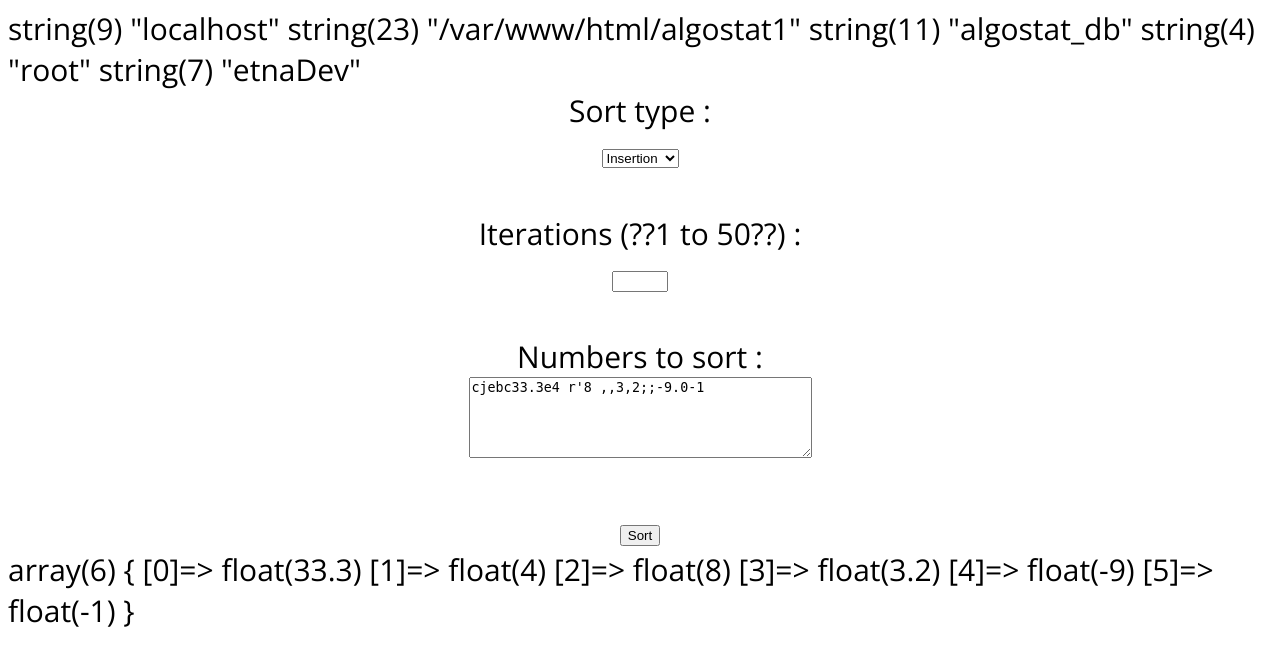
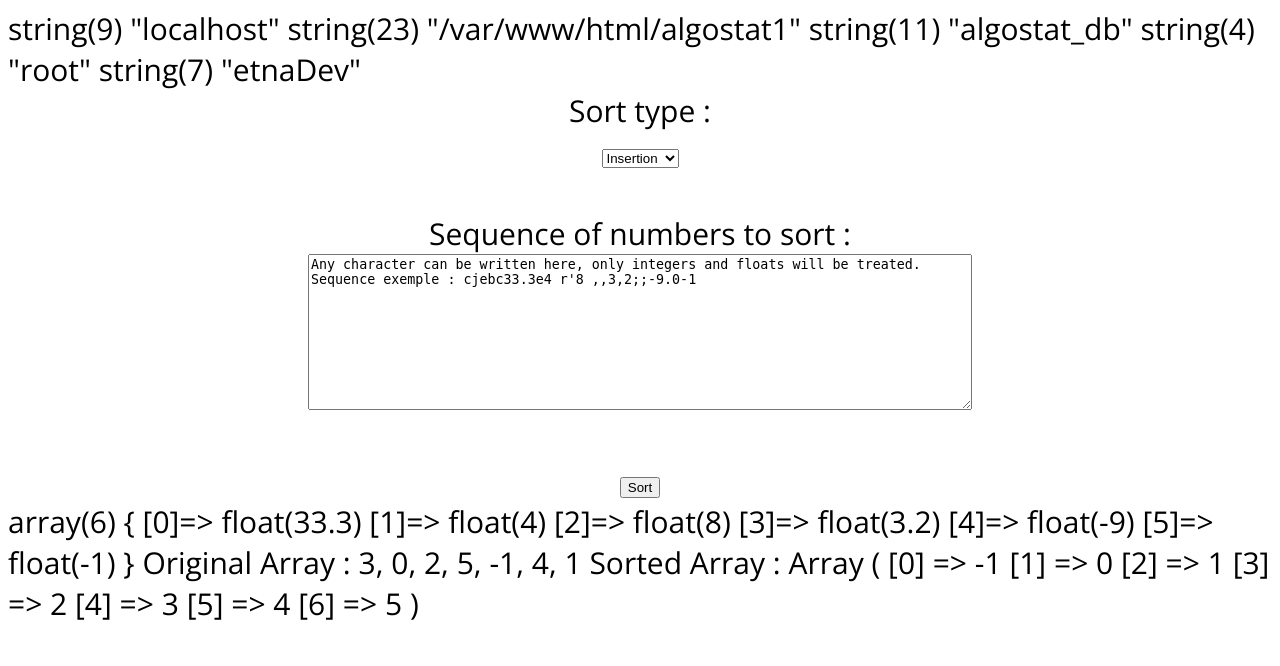
Before and after one commit to JulienDERONGS/ETNA_AlgoStat1, a PHP site: page / in a window 1280 px wide. Shown: the top 666 px of the page. Run offline with PHP 8.4, Linux system fonts and the light colour scheme.

Commit message:
rewrote insertion sort + Sort class function pointer + process.php started + DB?

```diff
--- a/include/Config.php
+++ b/include/Config.php
@@ -20,6 +20,6 @@ class                       Config extends SingletonFactory
 
   function getPassword()    {return (static::$password);}
 
-  // TODO: Setters ? / destructor
+  // TODO: destructor?
 }
 ?>
--- a/include/DB.php
+++ b/include/DB.php
@@ -10,7 +10,6 @@ class             DB extends SingletonFactory
 
   function        connect()
   {
-    $config = Config::getInstance();
     if (!static::$isConnected)
     {
       try
@@ -20,6 +19,7 @@ class             DB extends SingletonFactory
         // Set the PDO error mode to exception
         $conn->setAttribute(PDO::ATTR_ERRMODE, PDO::ERRMODE_EXCEPTION);
         static::$conn = $conn;
+        static::$isConnected = true;
         return ($conn);
       }
       catch (PDOException $e)
--- a/include/Sort.php
+++ b/include/Sort.php
@@ -17,7 +17,7 @@ class             Sort
     unset($this->regex_int_float_negornot);
   }
 
-  public function get_clean_data()
+  function get_clean_data()
   {
     $data = array();
     $clean_data = array();
@@ -46,6 +46,33 @@ class             Sort
     //////////DEBUG/
     return ($clean_data_floats);
   }
+
+  function sort_by_type($type, $seq)
+  {
+    return ($this->$type($seq));
+  }
+
+  protected function insertion($seq)
+  {
+  	for ($i = 0; $i < count($seq); $i++)
+    {
+  		$value = $seq[$i];
+  		$j = ($i - 1);
+  		while ($j >= 0 && $seq[$j] > $value)
+      {
+  			$seq[$j + 1] = $seq[$j];
+  			$j--;
+  		}
+  		$seq[$j + 1] = $value;
+  	}
+  return $seq;
+  }
+
+  protected function selection()
+  {}
+
+  protected function bubble()
+  {}
 }
 
 ?>
--- a/index.php
+++ b/index.php
@@ -11,7 +11,11 @@
       $autoloader = new Autoloader();
       $config = Config::getInstance();
       $db = DB::getInstance();
+      $db->connect();
       /////////////// DEBUG
+      ini_set('display_errors', 1);
+      ini_set('display_startup_errors', 1);
+      error_reporting(E_ALL);
       var_dump($config->getIP());
       var_dump($config->getPath());
       var_dump($config->getDBname());
@@ -26,22 +30,28 @@
       <form action="/include/process.php" method="post">
         Sort type :</br>
         <select name="type">
-          <option value="insert">Insertion</option>
-          <option value="select">Selection</option>
+          <option value="insertion">Insertion</option>
+          <option value="selection">Selection</option>
           <option value="bubble">Bubble</option>
         </select></br></br>
-        Iterations (??1 to 50??) :</br>
-        <input type="number" name="iter" min="1" max="50"></br></br>
-        Numbers to sort :</br>
-        <textarea name="sequence" rows="5" cols="40">cjebc33.3e4 r'8 ,,3,2;;-9.0-1</textarea></br></br>
+        Sequence of numbers to sort :</br>
+        <textarea name="sequence" rows="10" cols="80">Any character can be written here, only integers and floats will be treated.&#13;&#10;Sequence exemple : cjebc33.3e4 r'8 ,,3,2;;-9.0-1</textarea></br></br>
         <input type="submit" name="submit" value="Sort">
       </form>
     </div>
+
+    <!-- TODO: DEBUG -->
     <div class="debug">
       <?php
         $sort = new Sort("cjebc33.3e4 r'8 ,,3,2;;-9.0-1");
         $sort->get_clean_data();
-        $db->connect();
+        echo "\n";
+
+        $test_array = array(3, 0, 2, 5, -1, 4, 1);
+        echo "Original Array :\n";
+        echo implode(', ',$test_array );
+        echo "\nSorted Array :\n";
+        print_r($sort->sort_by_type("insertion", $test_array));
       ?>
     </div>
   </body>
```
Also changed, not shown: include/process.php (+17 -8 lines), db/algostat_db_crea.sql (renamed from db/algostat_crea.sql).
